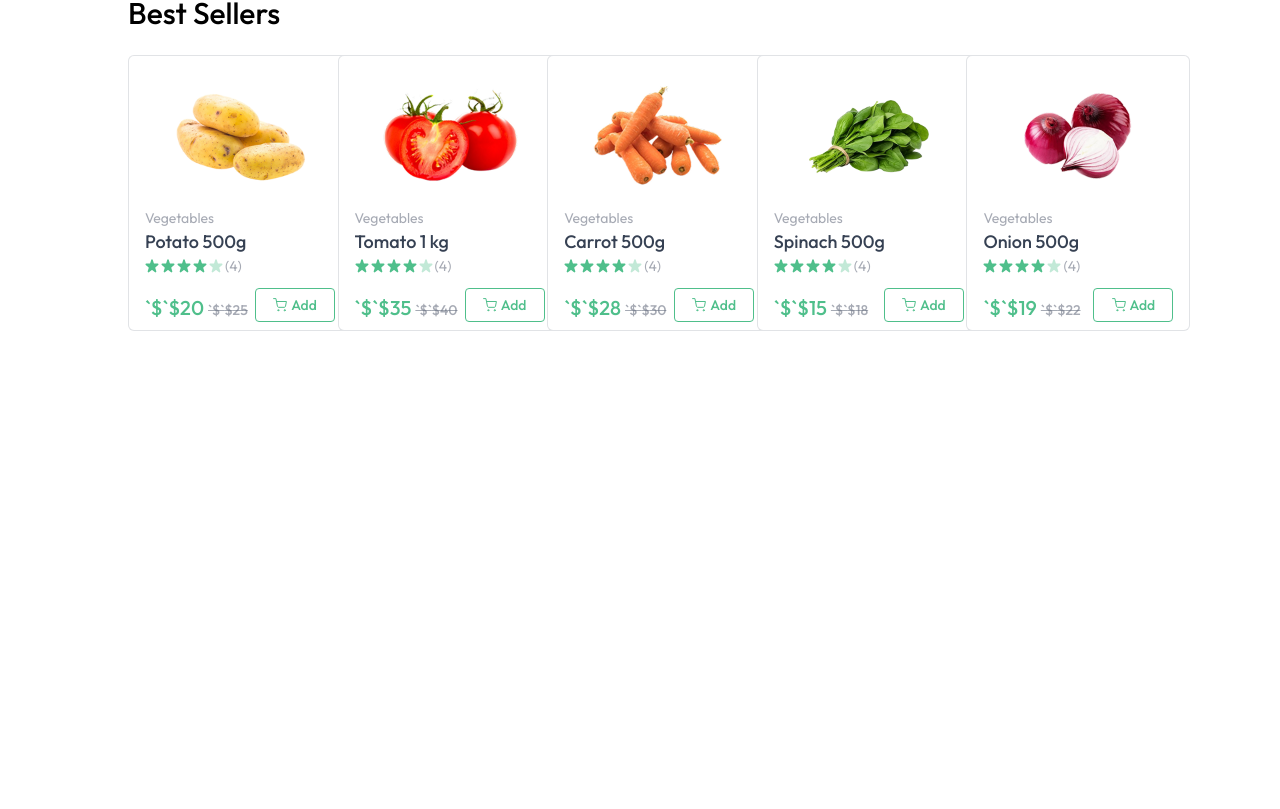
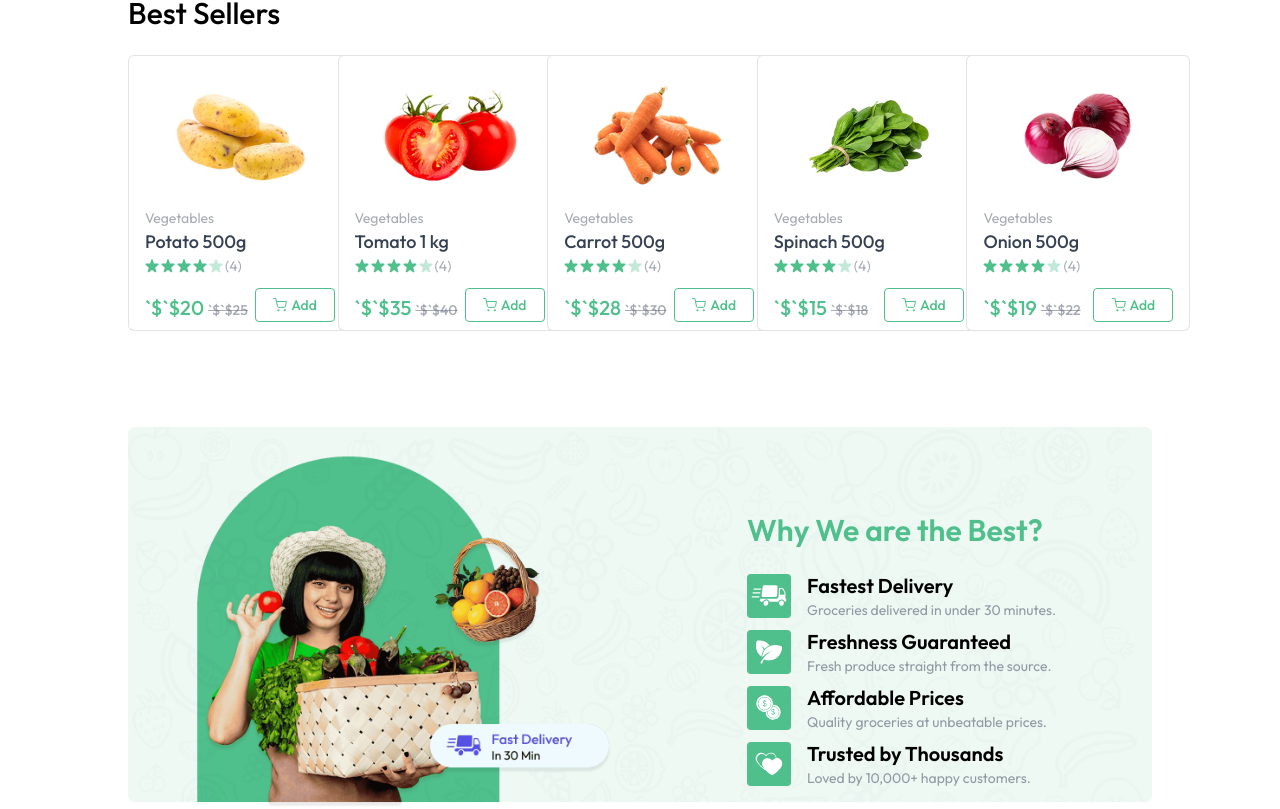
Before and after one commit to supuni97/GreenCart, a React (Vite) app in the folder client/: page / in a window 1280 px wide. Shown: the part 873-1682 px from the top of the page. Before the commit the page ends 1204 px from the top, so only its background shows below. Built offline with nearby package versions, Linux system fonts and the light colour scheme.

Commit message:
Added bottom banner in home page

```diff
--- /dev/null
+++ b/client/src/components/BottomBanner.jsx
@@ -0,0 +1,45 @@
+import React from "react";
+import { assets, features } from "../assets/assets";
+
+const BottomBanner = () => {
+  return (
+    <div className="relative mt-24">
+      <img
+        src={assets.bottom_banner_image}
+        alt="banner"
+        className="w-full hidden md:block"
+      />
+      <img
+        src={assets.bottom_banner_image_sm}
+        alt="banner"
+        className="w-full md:hidden"
+      />
+      <div className="absolute inset-0 flex flex-col items-center md:items-end md:justify-center pt-16 md:pr-24">
+        <div>
+          <h1 className="text-2xl md:text-3xl font-semibold text-primary mb-6">
+            Why We are the Best?
+          </h1>
+          {features.map((feature, index) => (
+            <div key={index} className="flex items-center gap-4 mt-2">
+              <img
+                src={feature.icon}
+                alt={feature.title}
+                className="md:w-11 w-9"
+              />
+              <div>
+                <h3 className="text-lg md:text-xl font-semibold">
+                  {feature.title}
+                </h3>
+                <p className="text-gray-500/70 text-xs md:text-sm">
+                  {feature.description}
+                </p>
+              </div>
+            </div>
+          ))}
+        </div>
+      </div>
+    </div>
+  );
+};
+
+export default BottomBanner;
--- a/client/src/pages/Home.jsx
+++ b/client/src/pages/Home.jsx
@@ -2,12 +2,14 @@
 import MainBanner from "../components/MainBanner";
 import Categories from "../components/Categories";
 import BestSeller from "../components/BestSeller";
+import BottomBanner from "../components/BottomBanner";
 const Home = () => {
   return (
     <div className="mt-10">
       <MainBanner />
       <Categories />
       <BestSeller />
+      <BottomBanner />
     </div>
   );
 };
```
